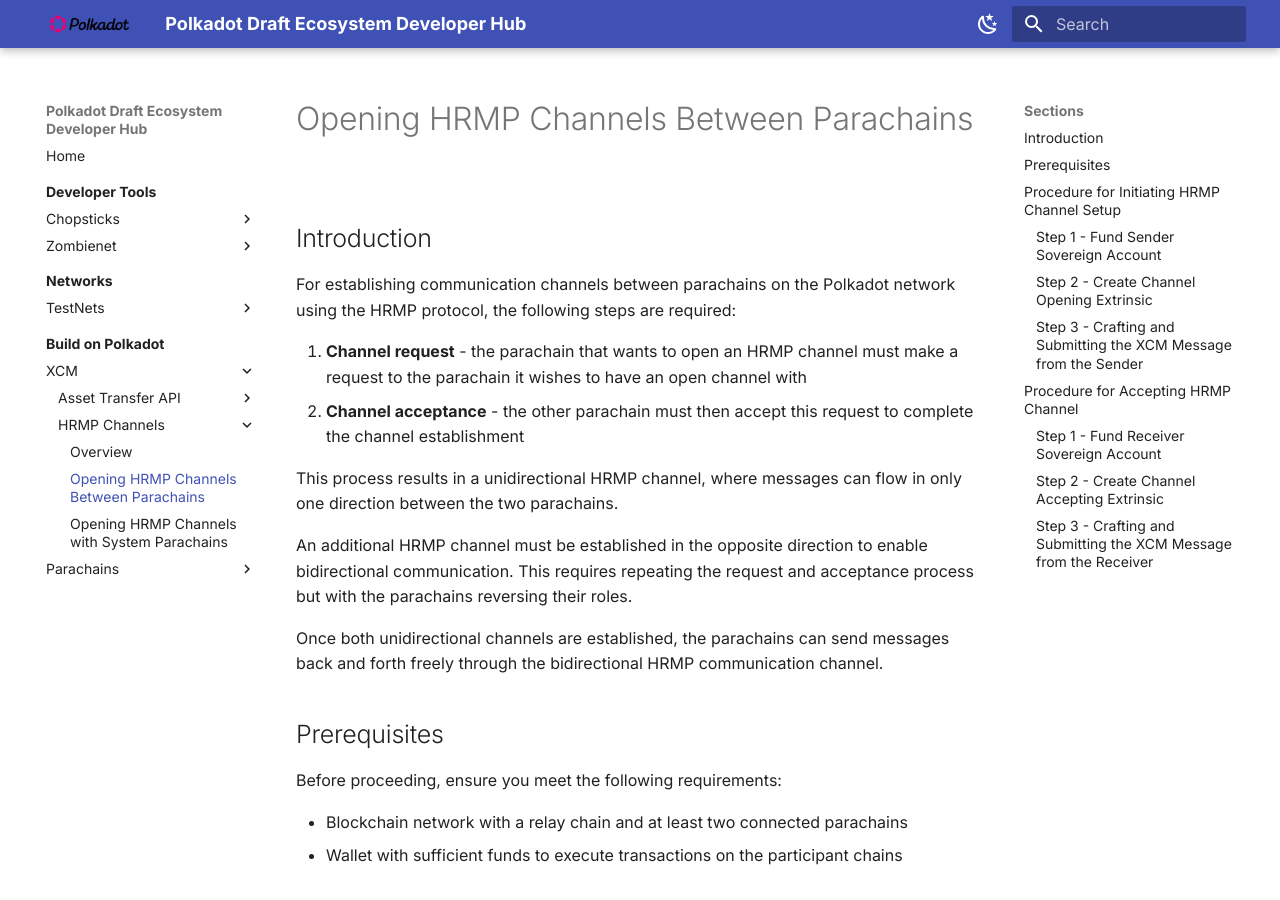
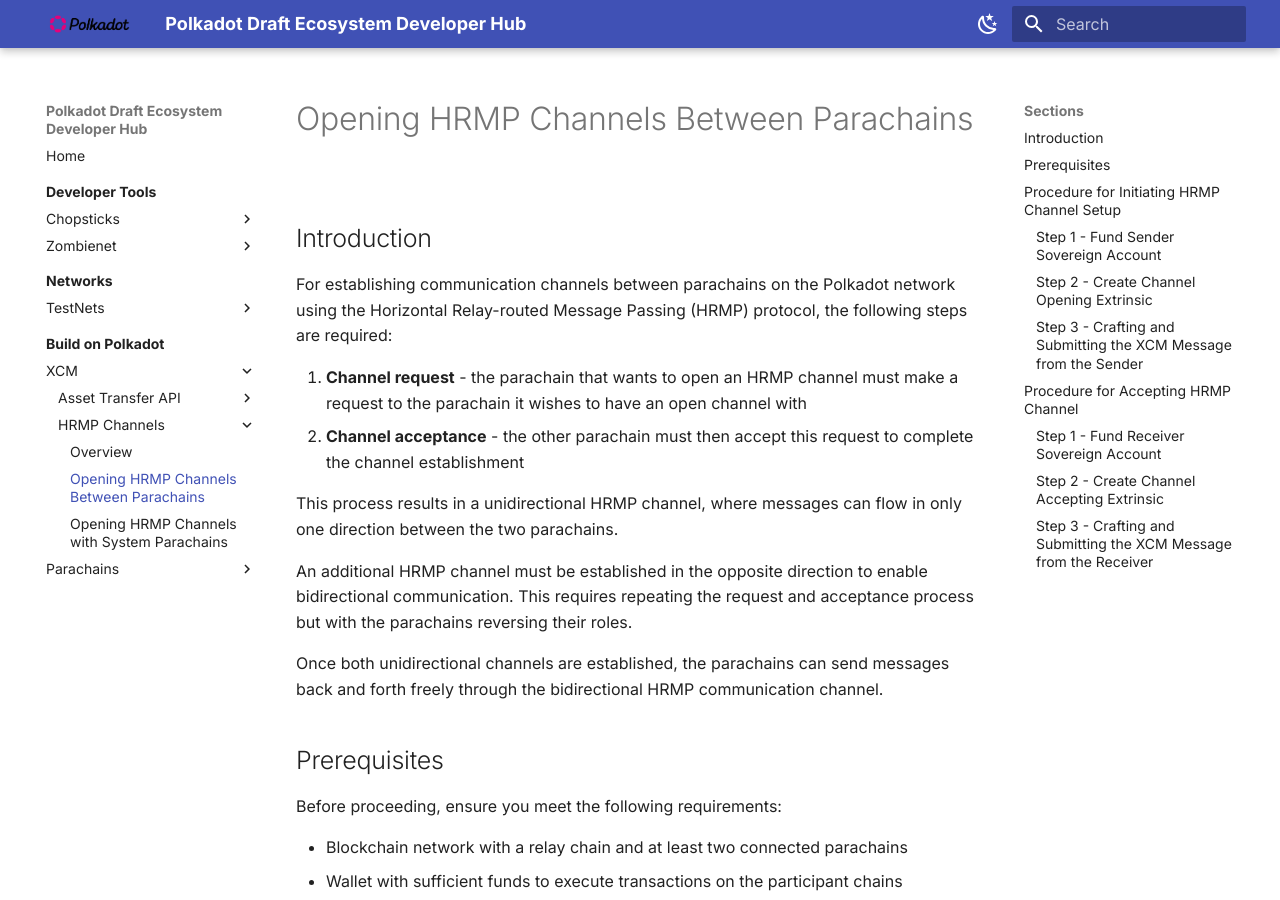
Before and after one commit to papermoonio/polkadot-ecosystem-docs-draft, an MkDocs documentation site: the page built from docs/build-on-polkadot/xcm/hrmp-channels/para-to-para.md, in a window 1280 px wide and 900 px high. Built offline with MkDocs 1.6.1 and Material for MkDocs 9.7.7, drawn with Linux system fonts in a browser that asks for light colours.

Commit message:
Update docs/build-on-polkadot/xcm/hrmp-channels/para-to-para.md
Co-authored-by: Dawn Kelly <83190195+dawnkelly09@users.noreply.github.com>

```diff
--- a/docs/build-on-polkadot/xcm/hrmp-channels/para-to-para.md
+++ b/docs/build-on-polkadot/xcm/hrmp-channels/para-to-para.md
@@ -7,7 +7,7 @@
 
 ## Introduction
 
-For establishing communication channels between parachains on the Polkadot network using the HRMP protocol, the following steps are required:
+For establishing communication channels between parachains on the Polkadot network using the Horizontal Relay-routed Message Passing (HRMP) protocol, the following steps are required:
 
 1. **Channel request** - the parachain that wants to open an HRMP channel must make a request to the parachain it wishes to have an open channel with
 2. **Channel acceptance** - the other parachain must then accept this request to complete the channel establishment
```
